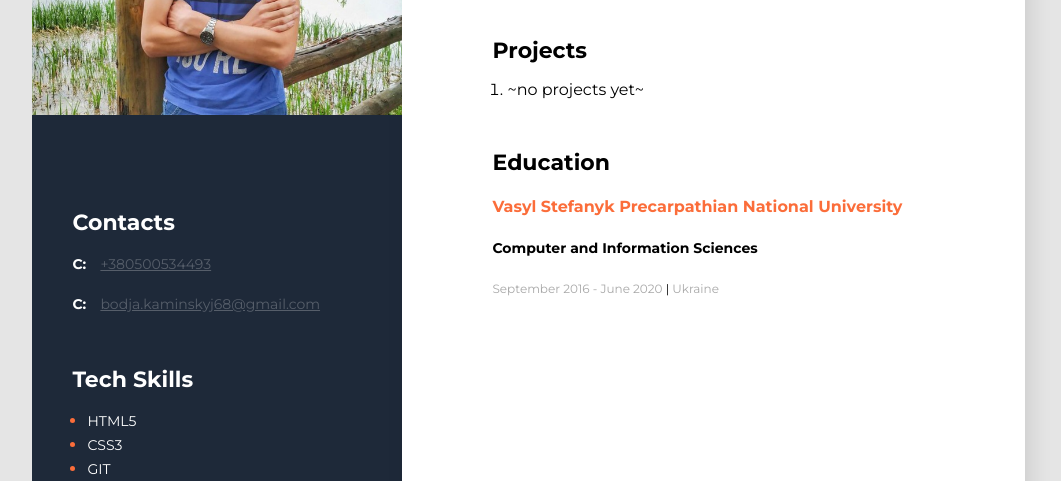
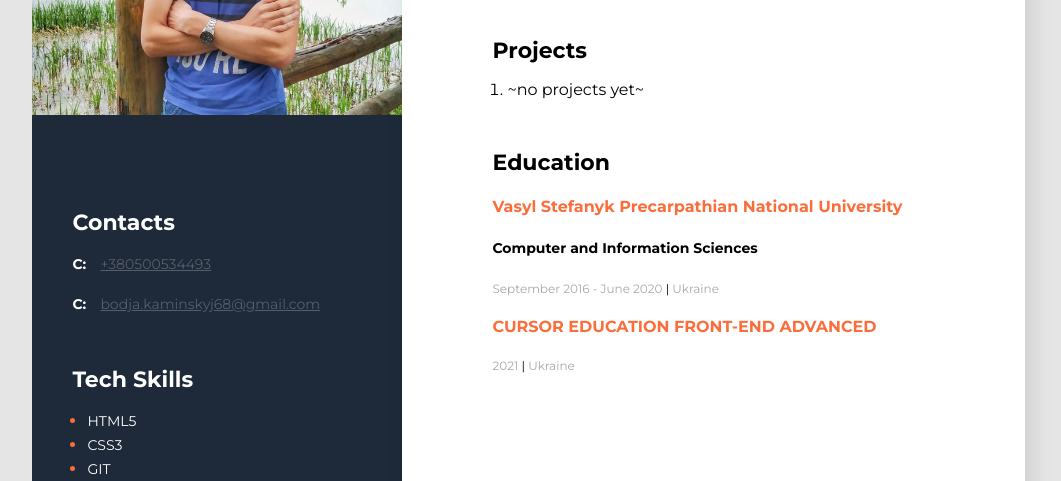
Before and after one commit to bodjakaminskyj/resume, a plain HTML site: page index.html in a window 1280 px wide. Shown: the part 303-784 px from the top of the page, without its empty margins (215-1276 px from the left). Drawn offline with Linux system fonts and the light colour scheme.

Commit message:
first commit

```diff
--- a/index.html
+++ b/index.html
@@ -88,6 +88,8 @@
                 <h4 class="university">Vasyl Stefanyk Precarpathian National University</h4>
                 <h5 class="specialisation">Computer and Information Sciences</h5>
                 <p class="period">September 2016 - June 2020   <span class="line">|</span>   Ukraine</p>
+                <h4 class="university">CURSOR EDUCATION FRONT-END ADVANCED</h4>
+                <p class="period">2021   <span class="line">|</span>   Ukraine</p>
             </div>
         </div>
         <aside class="sidebar">
```
